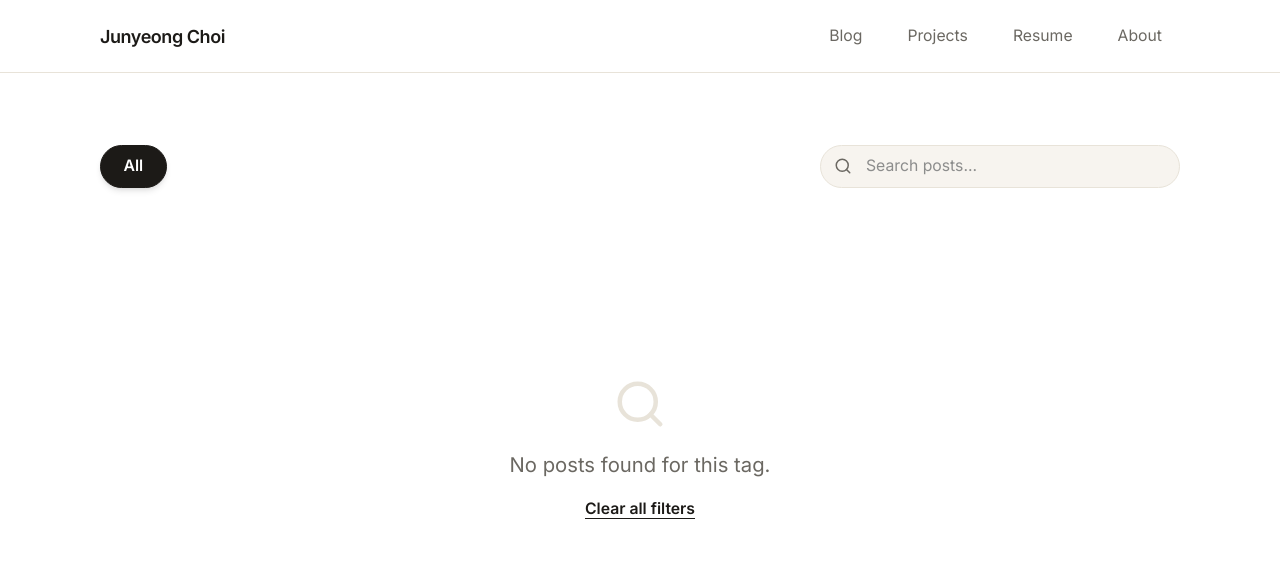
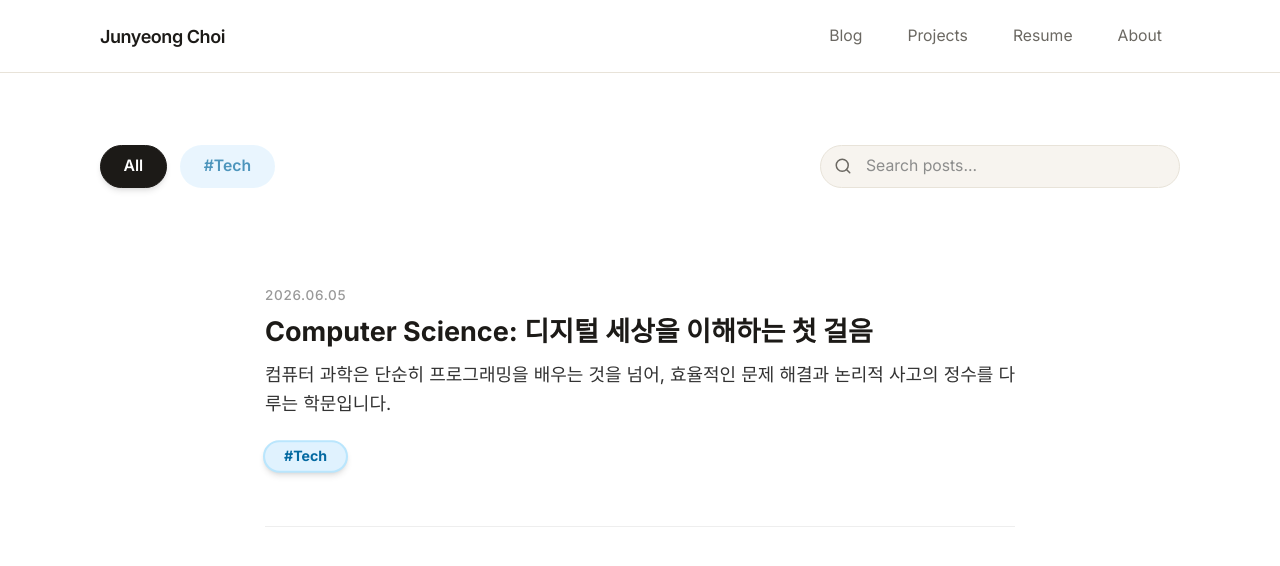
Before and after one commit to showmethr23/showmethr23.github.io, a Next.js app: page /blog in a window 1280 px wide. Shown: the top 566 px of the page. Built offline with nearby package versions, Linux system fonts and the light colour scheme; a web font is replaced by a local one.

Commit message:
node js config

```diff
--- a/src/data/posts.ts
+++ b/src/data/posts.ts
@@ -7,6 +7,13 @@ export interface Post {
 }
 
 export const posts: Post[] = [
+  {
+    id: 'intro-to-computer-science',
+    title: 'Computer Science: 디지털 세상을 이해하는 첫 걸음',
+    summary: '컴퓨터 과학은 단순히 프로그래밍을 배우는 것을 넘어, 효율적인 문제 해결과 논리적 사고의 정수를 다루는 학문입니다.',
+    date: '2026.06.05',
+    tags: ['Tech'],
+  },
   // 여기에 새로운 포스트를 추가하세요.
   // 예시 데이터 (manual.md를 참고하세요):
   /*
```
